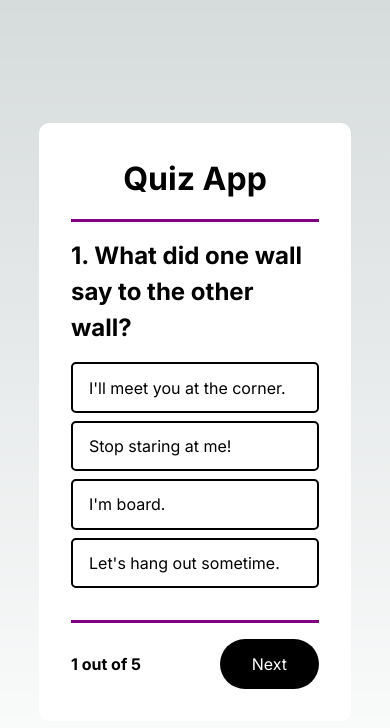
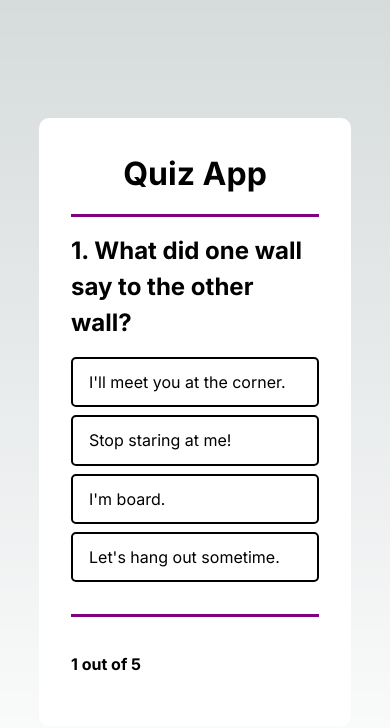
Before and after one commit to sagimartin/quiz-app, a Next.js app: page / in a window 390 px wide. Shown: the top 728 px of the page. Built offline with nearby package versions, Linux system fonts and the light colour scheme.

Commit message:
Add condition to hide 'Next' button until an option is selected

```diff
--- a/app/globals.css
+++ b/app/globals.css
@@ -92,6 +92,7 @@ body {
 }
 
 .quiz-footer {
+  min-height: 5rem;
   border-top: 3px solid purple;
   padding-top: 1rem;
   display: flex;
@@ -125,11 +126,13 @@ button {
 .score-message h2 {
   font-size: 2rem;
   font-weight: bold;
+  text-align: center;
 }
 
 .score-message h3 {
   font-size: 1.5rem;
   font-weight: bold;
+  text-align: center;
 }
 
 .red-text {
@@ -149,20 +152,7 @@ button {
 }
 
 @media (max-width: 900px) {
-  .quiz-app {
+  .quiz-app, .score-message {
     width: 80vw;
   }
 }
-
-.shake-animation {
-  animation: shake 0.5s ease;
-}
-
-@keyframes shake {
-  0% { transform: translateX(0); }
-  20% { transform: translateX(-5px); }
-  40% { transform: translateX(5px); }
-  60% { transform: translateX(-5px); }
-  80% { transform: translateX(5px); }
-  100% { transform: translateX(0); }
-}
--- a/app/page.js
+++ b/app/page.js
@@ -57,9 +57,9 @@ export default function Home() {
           </h2>
           <h3 className={resultStyle}>
             That's {percentage.toFixed(2)}%{" "}
-            {percentage < 40
+            {percentage < 41
               ? "You can do better. Try again!"
-              : percentage < 60
+              : percentage < 61
               ? "Not bad, but room for improvement."
               : percentage === 100
               ? "Congratulations!"
@@ -103,7 +103,7 @@ export default function Home() {
             </p>
             <button
               onClick={handleNextQuestion}
-              disabled={isNextDisabled}
+              style={{ display: isNextDisabled ? "none" : "block" }}
               className="next"
             >
               Next
```
